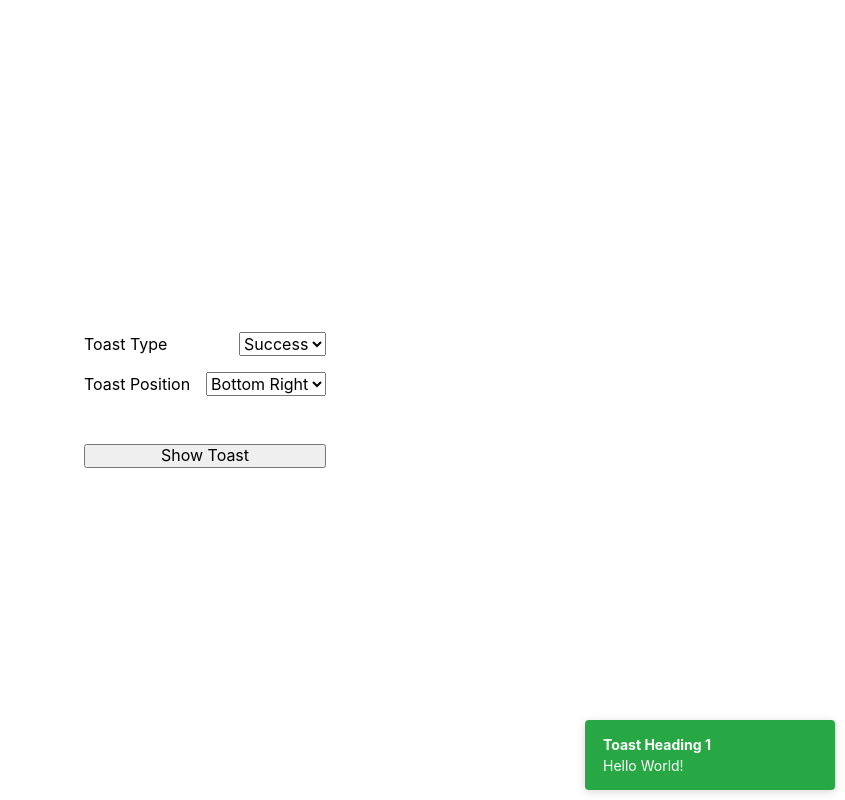
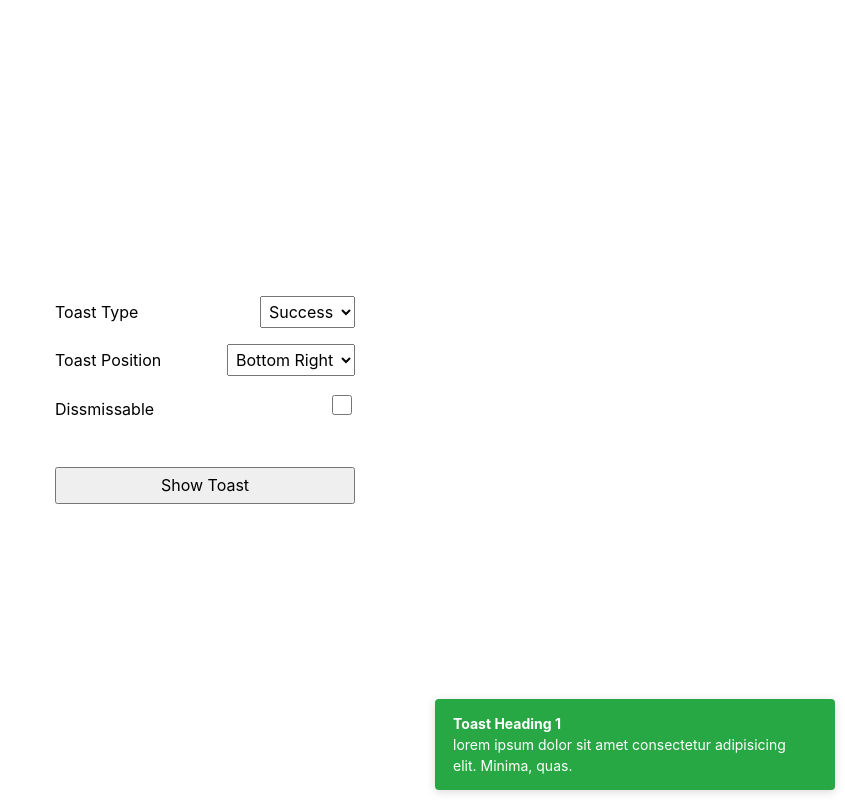
Before and after one commit to JonasPalms/palmo-toast, a website built with Vite: page index.html in a window 1280 px wide. Both pictures are taken after a click on the button "Show Toast". Shown: the whole page, without its empty margins (435-1280 px from the left). Built offline with nearby package versions, Linux system fonts and the light colour scheme.

Commit message:
add dismissable prop and small styling changes

```diff
--- a/index.html
+++ b/index.html
@@ -27,6 +27,10 @@
           <option value="top-left">Top Left</option>
         </select>
       </label>
+      <label for="dissmissable">
+        Dissmissable
+        <input type="checkbox" id="dissmissable" />
+      </label>
       <button id="show-toast">Show Toast</button>
     </div>
     <script type="module" src="/src/main.ts"></script>
--- a/src/main.ts
+++ b/src/main.ts
@@ -6,15 +6,16 @@ let count = 0
 document.querySelector('button')?.addEventListener('click', () => {
   const type = (document.querySelector('#toast-type') as HTMLSelectElement).value
   const position = (document.querySelector('#toast-position') as HTMLSelectElement).value
+  const dissmissable = (document.querySelector('#dissmissable') as HTMLInputElement).checked
 
   count++
 
   new PalmToast({
-    text: 'Hello World!',
     heading: `Toast Heading ${count}`,
+    text: 'lorem ipsum dolor sit amet consectetur adipisicing elit. Minima, quas.',
     position: position as ToastPosition,
     type: type as ToastType,
     duration: 8000,
-    dissmissable: false,
+    dissmissable: dissmissable,
   }).showToast()
 })
--- a/src/style.css
+++ b/src/style.css
@@ -18,9 +18,10 @@ body {
   place-items: center;
 }
 
-#show-toast {
+button#show-toast {
   width: 100%;
   margin-top: 2rem;
+  padding-block: 0.5rem;
 }
 
 label {
@@ -29,4 +30,14 @@ label {
   align-items: baseline;
   margin-bottom: 1rem;
   gap: 1rem;
+  min-width: 300px;
 }
+
+select {
+  padding: 0.25rem;
+}
+
+input[type='checkbox'] {
+  width: 20px;
+  height: 20px;
+}
--- a/src/toast.css
+++ b/src/toast.css
@@ -88,6 +88,7 @@
 
   .toast-body {
     margin-block: 0;
+    margin-inline-end: 1rem;
   }
 
   .toast-close {
```
